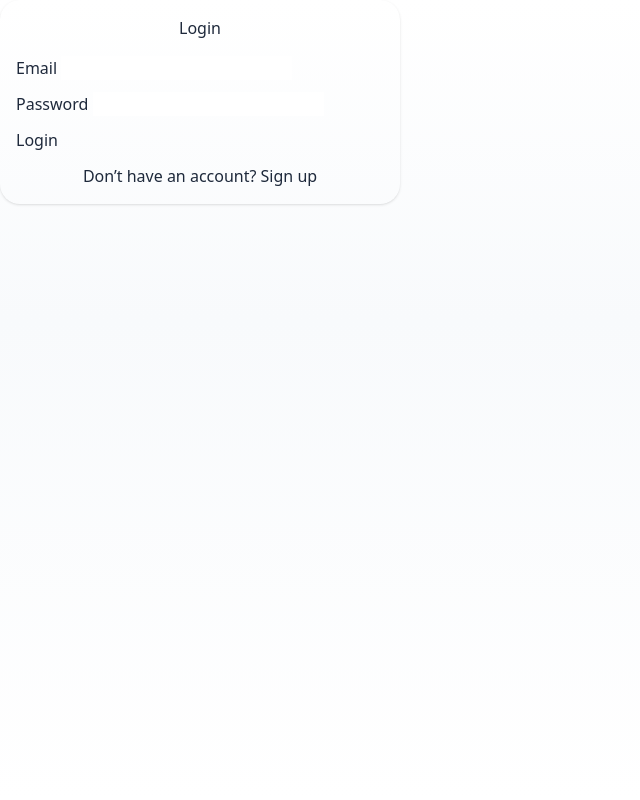
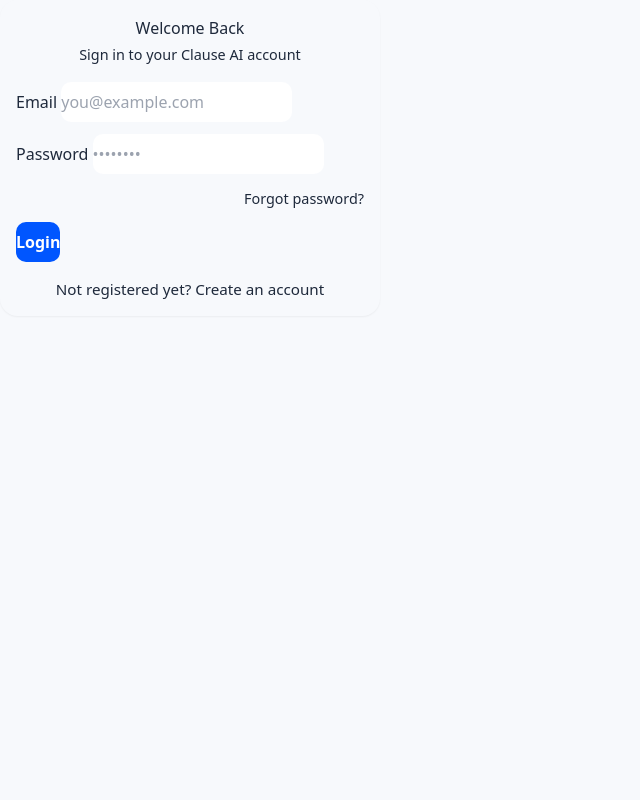
Before and after one commit to AlgoNest/Clause, a Flask app: page /login in a window 1280 px wide. Shown: the whole page, without its empty margins (0-640 px from the left). Run offline with Flask 3, Linux system fonts and the light colour scheme; some libraries are stand-ins or nearby versions.

Commit message:
Enhance login page layout and styling

```diff
--- a/templates/login.html
+++ b/templates/login.html
@@ -1,29 +1,56 @@
 {% extends "layout.html" %}
-{% block title %}Login{% endblock %}
+{% block title %}Login — Clause AI{% endblock %}
 {% block body %}
-<div class="container d-flex justify-content-center align-items-center" style="min-height: 100vh;">
-  <div class="card p-4 shadow" style="width: 400px; border-radius: 20px;">
-    <h3 class="text-center mb-4">Login</h3>
+
+<div class="container d-flex justify-content-center align-items-center" style="min-height: 100vh; background: #f7f9fc;">
+  <div class="card shadow-sm border-0 p-4" style="width: 380px; border-radius: 18px;">
+
+    <!-- Heading -->
+    <h3 class="text-center mb-1">Welcome Back</h3>
+    <p class="text-center text-muted mb-4" style="font-size: 0.9rem;">
+      Sign in to your Clause AI account
+    </p>
+
     <form action="/login" method="POST">
 
+      <!-- Email -->
       <div class="form-group mb-3">
-        <label>Email</label>
-        <input type="email" class="form-control" name="email" required>
+        <label class="fw-semibold">Email</label>
+        <input type="email" class="form-control py-2"
+               name="email" placeholder="you@example.com" required
+               style="border-radius: 10px;">
       </div>
 
+      <!-- Password -->
       <div class="form-group mb-3">
-        <label>Password</label>
-        <input type="password" class="form-control" name="password" required>
+        <label class="fw-semibold">Password</label>
+        <input type="password" class="form-control py-2"
+               name="password" placeholder="••••••••" required
+               style="border-radius: 10px;">
       </div>
 
-      <button type="submit" class="btn btn-primary w-100">Login</button>
+      <!-- Forgot Password -->
+      <div class="text-end mb-3">
+        <a href="/forgot-password" class="text-decoration-none" style="font-size: 0.9rem;">
+          Forgot password?
+        </a>
+      </div>
 
-      <p class="text-center mt-3">
-        Don’t have an account?
-        <a href="/signup">Sign up</a>
+      <!-- Submit Button -->
+      <button type="submit"
+              class="btn w-100 py-2"
+              style="background: #0056ff; color: white; border-radius: 10px; font-weight: 600;">
+        Login
+      </button>
+
+      <!-- Signup Link -->
+      <p class="text-center mt-4" style="font-size: 0.95rem;">
+        Not registered yet?
+        <a href="/signup" class="fw-semibold">Create an account</a>
       </p>
 
     </form>
   </div>
 </div>
+
 {% endblock %}
```
